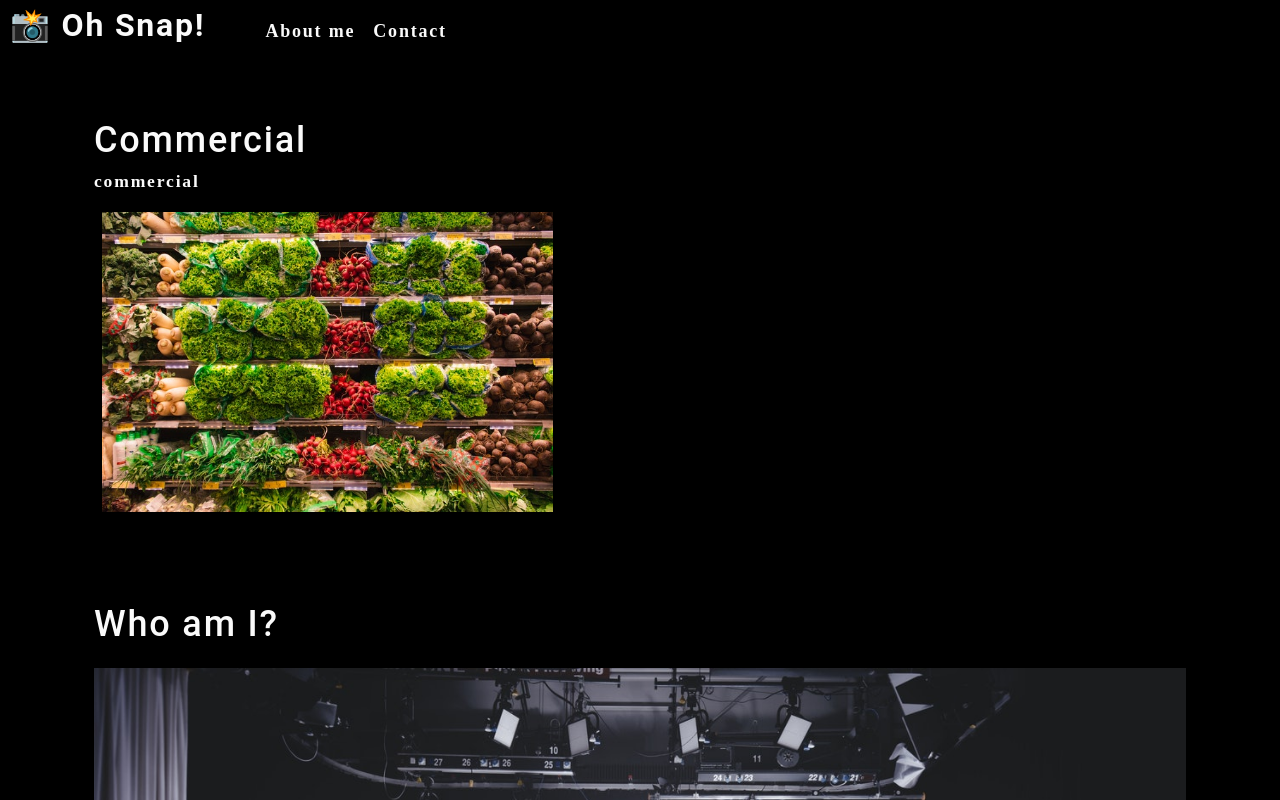
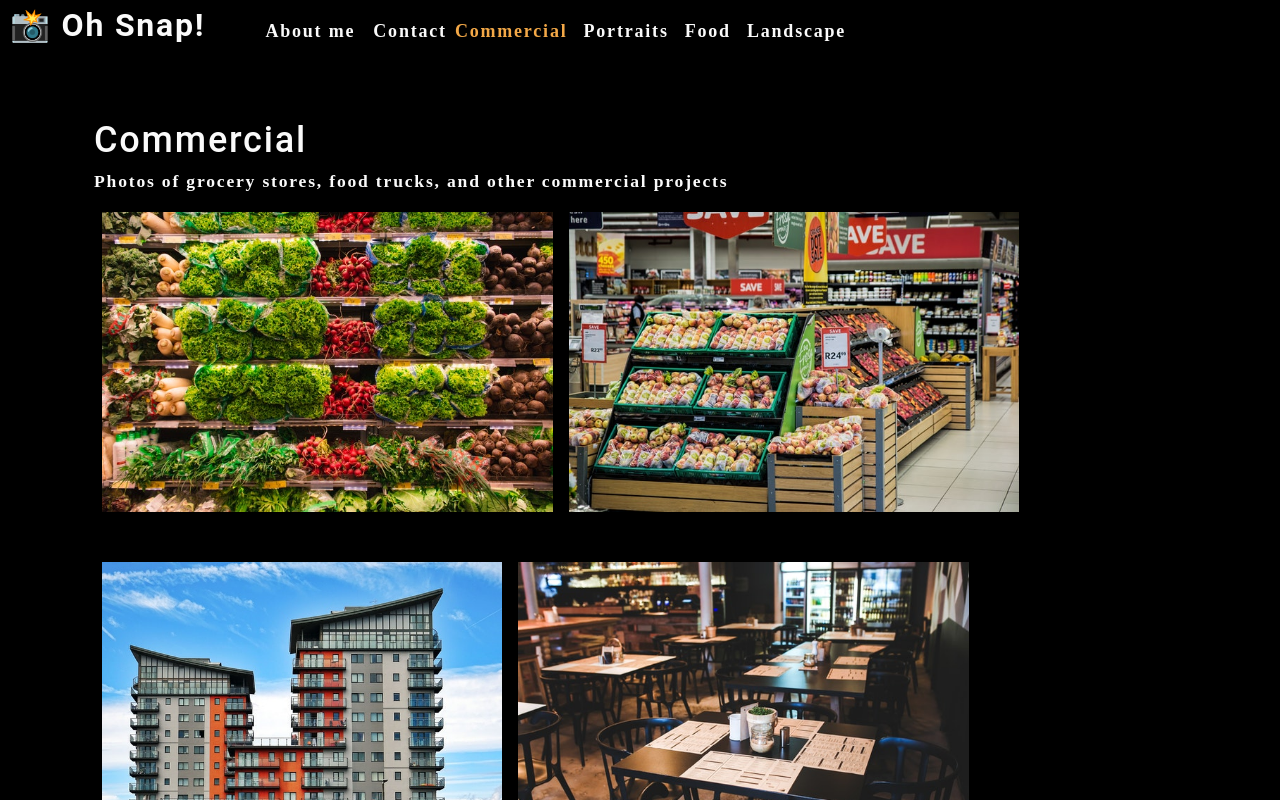
Before and after one commit to Bullbotbam/photo-port, a React (Create React App) app: page / in a window 1280 px wide. Shown: the top 800 px of the page. Built offline with nearby package versions, Linux system fonts and the light colour scheme.

Commit message:
added props to Gallery to render user's selction

```diff
--- a/src/App.js
+++ b/src/App.js
@@ -22,12 +22,12 @@
 	return (
 		<div>
 			<Nav
-				categaories={categories}
+				categories={categories}
 				setCurrentCategory={setCurrentCategory}
 				currentCategory={currentCategory}
 			></Nav>
 			<main>
-				<Gallery></Gallery>
+				<Gallery currentCategory={currentCategory}></Gallery>
 				<About></About>
 			</main>
 		</div>
--- a/src/components/Gallery/index.js
+++ b/src/components/Gallery/index.js
@@ -1,26 +1,16 @@
 import React from 'react';
+import PhotoList from '../PhotoList';
 import { capitalizeFirstLetter } from '../../utils/helpers';
-import photo from '../../assets/small/commercial/0.jpg';
 
-function Gallery(Props) {
-	const currentCategory = {
-		name: 'commercial',
-		description:
-			'Photos of grocery stores, food trucks, and other commercial projects',
-	};
-
+function Gallery({ currentCategory }) {
+	const { name, description } = currentCategory;
 	return (
 		<section>
-			<h1>{capitalizeFirstLetter(currentCategory.name)}</h1>
-			<p>{currentCategory.name}</p>
-			<div className="flex-row">
-				<img
-					src={photo}
-					alt="Commercial Example"
-					className="img-thumbnail mx-1"
-				/>
-			</div>
+			<h1 data-testid="h1tag">{capitalizeFirstLetter(name)}</h1>
+			<p>{description}</p>
+			<PhotoList category={currentCategory.name} />
 		</section>
 	);
 }
+
 export default Gallery;
--- /dev/null
+++ b/src/components/PhotoList/index.js
@@ -0,0 +1,138 @@
+import React, { useState } from 'react';
+
+const PhotoList = ({ category }) => {
+	const [photos] = useState([
+		{
+			name: 'Grocery aisle',
+			category: 'commercial',
+			description:
+				'Lorem ipsum dolor sit amet, consectetur adipiscing elit. Nunc ultricie',
+		},
+		{
+			name: 'Grocery booth',
+			category: 'commercial',
+			description:
+				'Lorem ipsum dolor sit amet, consectetur adipiscing elit. Nunc ultricie',
+		},
+		{
+			name: 'Building exterior',
+			category: 'commercial',
+			description:
+				'Lorem ipsum dolor sit amet, consectetur adipiscing elit. Nunc ultricie',
+		},
+		{
+			name: 'Restaurant table',
+			category: 'commercial',
+			description:
+				'Lorem ipsum dolor sit amet, consectetur adipiscing elit. Nunc ultricie',
+		},
+		{
+			name: 'Cafe interior',
+			category: 'commercial',
+			description:
+				'Lorem ipsum dolor sit amet, consectetur adipiscing elit. Nunc ultricie',
+		},
+		{
+			name: 'Cat green eyes',
+			category: 'portraits',
+			description:
+				'Lorem ipsum dolor sit amet, consectetur adipiscing elit. Nunc ultricie',
+		},
+		{
+			name: 'Green parrot',
+			category: 'portraits',
+			description:
+				'Lorem ipsum dolor sit amet, consectetur adipiscing elit. Nunc ultricie',
+		},
+		{
+			name: 'Yellow macaw',
+			category: 'portraits',
+			description:
+				'Lorem ipsum dolor sit amet, consectetur adipiscing elit. Nunc ultricie',
+		},
+		{
+			name: 'Pug smile',
+			category: 'portraits',
+			description:
+				'Lorem ipsum dolor sit amet, consectetur adipiscing elit. Nunc ultricie',
+		},
+		{
+			name: 'Pancakes',
+			category: 'food',
+			description:
+				'Lorem ipsum dolor sit amet, consectetur adipiscing elit. Nunc ultricie',
+		},
+		{
+			name: 'Burrito',
+			category: 'food',
+			description:
+				'Lorem ipsum dolor sit amet, consectetur adipiscing elit. Nunc ultricie',
+		},
+		{
+			name: 'Scallop pasta',
+			category: 'food',
+			description:
+				'Lorem ipsum dolor sit amet, consectetur adipiscing elit. Nunc ultricie',
+		},
+		{
+			name: 'Burger',
+			category: 'food',
+			description:
+				'Lorem ipsum dolor sit amet, consectetur adipiscing elit. Nunc ultricie',
+		},
+		{
+			name: 'Fruit bowl',
+			category: 'food',
+			description:
+				'Lorem ipsum dolor sit amet, consectetur adipiscing elit. Nunc ultricie',
+		},
+		{
+			name: 'Green river',
+			category: 'landscape',
+			description:
+				'Lorem ipsum dolor sit amet, consectetur adipiscing elit. Nunc ultricie',
+		},
+		{
+			name: 'Docks',
+			category: 'landscape',
+			description:
+				'Lorem ipsum dolor sit amet, consectetur adipiscing elit. Nunc ultricie',
+		},
+		{
+			name: 'Panoramic village by sea',
+			category: 'landscape',
+			description:
+				'Lorem ipsum dolor sit amet, consectetur adipiscing elit. Nunc ultricie',
+		},
+		{
+			name: 'Domestic landscape',
+			category: 'landscape',
+			description:
+				'Lorem ipsum dolor sit amet, consectetur adipiscing elit. Nunc ultricie',
+		},
+		{
+			name: 'Park bench',
+			category: 'landscape',
+			description:
+				'Lorem ipsum dolor sit amet, consectetur adipiscing elit. Nunc ultricie',
+		},
+	]);
+
+	const currentPhotos = photos.filter((photo) => photo.category === category);
+	return (
+		<div>
+			<div className="flex-row">
+				{currentPhotos.map((image, i) => (
+					<img
+						src={require(`../../assets/small/${category}/${i}.jpg`).default}
+						alt={image.name}
+						className="img-thumbnail mx-1"
+						key={image.name}
+					/>
+				))}
+			</div>
+		</div>
+	);
+};
+
+export default PhotoList;
```
